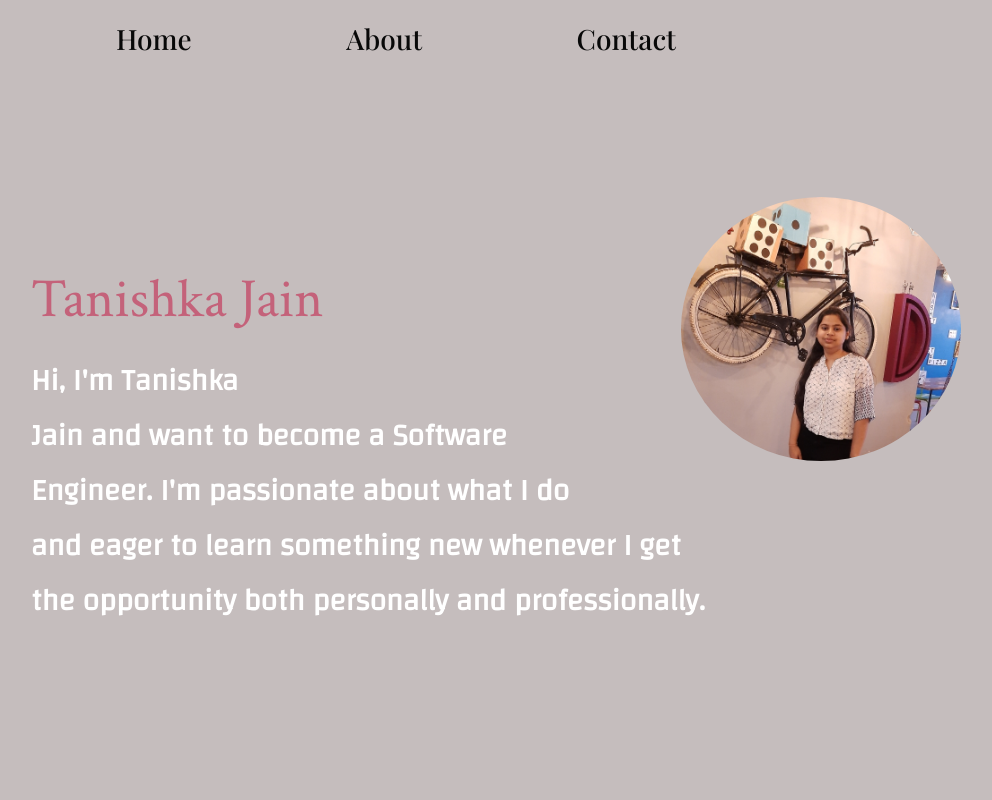
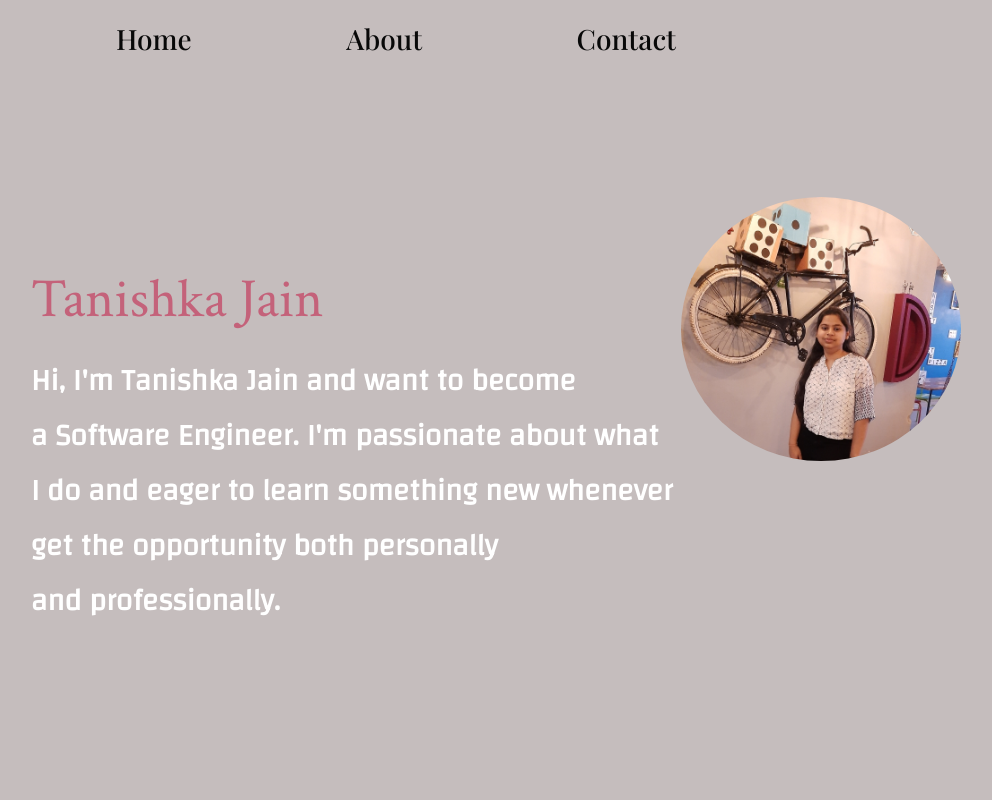
Before and after one commit to tanishkaja/Portfolio, a plain HTML site: page index.html in a window 1280 px wide. Shown: the top 800 px of the page, without its empty margins (132-1124 px from the left). Drawn offline with nearby package versions, Linux system fonts and the light colour scheme; a web font is replaced by a local one.

Commit message:
Update index.html

```diff
--- a/index.html
+++ b/index.html
@@ -29,7 +29,7 @@
             <div class="header-text">
                 <img src="images/PHOTO3.jpg" class="logo">
                 <p>Tanishka Jain</p>
-                <h1>Hi, I'm <span>Tanishka</span><br>Jain and want to become a Software<br> Engineer. I'm passionate about what I do <br> and eager to learn something new whenever I get <br>the opportunity both personally and professionally.</h1>
+                <h1>Hi, I'm <span>Tanishka</span> Jain and want to become <br>a Software Engineer. I'm passionate about what <br>I do  and eager to learn something new whenever <br> get the opportunity both personally <br>and professionally.</h1>
             </div>
         </div>
     </div>
```
